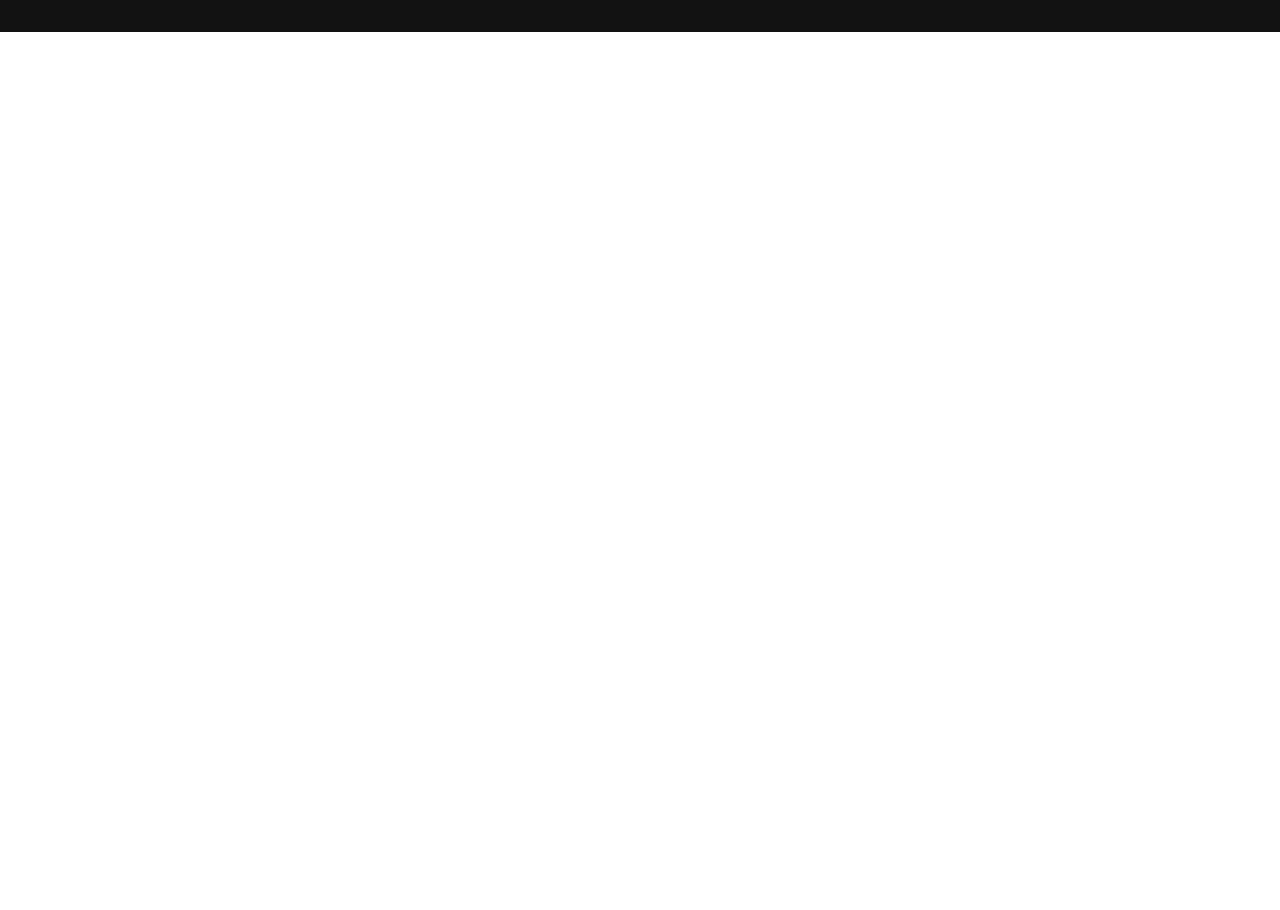
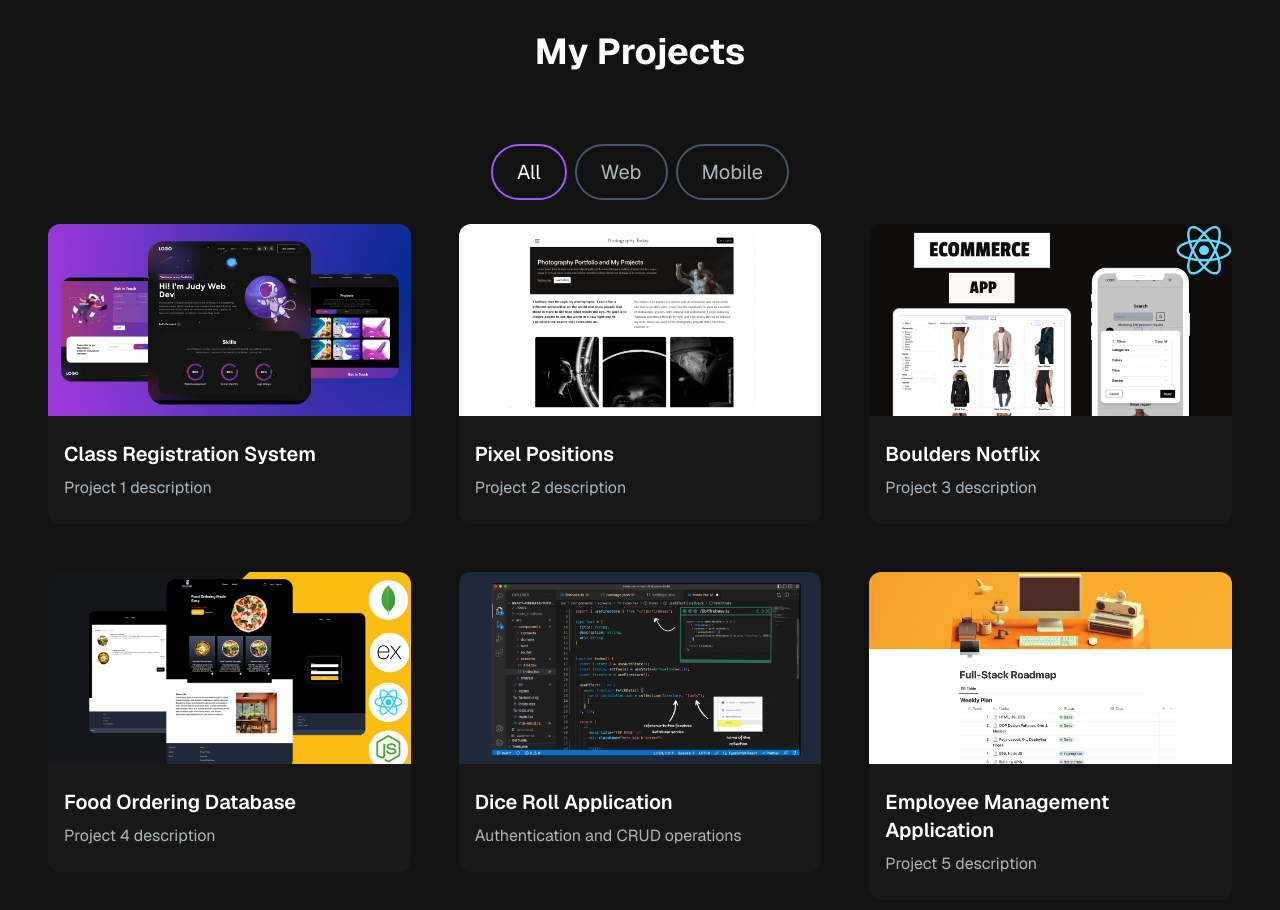
Before and after one commit to karlasanc/karlasanchez.us, a Next.js app in the folder portfolio-website/: page / in a window 1280 px wide. Shown: the part 1120-2030 px from the top of the page. Before the commit the page ends 1152 px from the top, so only its background shows below. Built offline with nearby package versions, Linux system fonts and the light colour scheme.

Commit message:
Created Projects Section, Card, and Tag components

```diff
--- /dev/null
+++ b/portfolio-website/src/app/components/ProjectCard.jsx
@@ -0,0 +1,40 @@
+import React from "react";
+import { CodeBracketIcon, EyeIcon } from "@heroicons/react/24/outline";
+import Link from "next/link";
+
+const ProjectCard = ({ imgUrl, title, description, gitUrl, previewUrl }) => {
+  return (
+    <div>
+      <div
+        className="h-48 md:h-70 rounded-t-xl relative group"
+        alt={title}
+        style={{ background: `url(${imgUrl})`, backgroundSize: "cover" }}
+      >
+        {/* image overlay when hovering over image */}
+        <div className="overlay absolute top-0 left-0 w-full h-full bg-[#181818] bg-opacity-0 hidden group-hover:flex group-hover:bg-opacity-80 translate-all duration-500 items-center justify-center">
+          {/* Bracket Icon Link for Github Repo */}
+          <Link
+            href={gitUrl}
+            className="h-14 w-14 mr-2 border-2 relative rounded-full border-[#ADB7BE] hover:border-white group/link"
+          >
+            <CodeBracketIcon className="h-10 w-10 text-[#ADB7BE] absolute top-1/2 left-1/2 transform -translate-x-1/2 -translate-y-1/2 cursor-pointer group-hover/link:hover:text-white" />
+          </Link>
+
+          {/* Eye Icon Link for Demo */}
+          <Link
+            href={previewUrl}
+            className="h-14 w-14 border-2 relative rounded-full border-[#ADB7BE] hover:border-white group/link"
+          >
+            <EyeIcon className="h-10 w-10 text-[#ADB7BE] absolute top-1/2 left-1/2 transform -translate-x-1/2 -translate-y-1/2 cursor-pointer group-hover/link:hover:text-white" />
+          </Link>
+        </div>
+      </div>
+      <div className="text-white rounded-b-xl bg-[#181818] py-6 px-4">
+        <h5 className="text-xl font-semibold mb-2">{title}</h5>
+        <p className="text-[#ADB7BE]">{description}</p>
+      </div>
+    </div>
+  );
+};
+
+export default ProjectCard;
--- /dev/null
+++ b/portfolio-website/src/app/components/ProjectTag.jsx
@@ -0,0 +1,19 @@
+import React from "react";
+
+const ProjectTag = ({ name, onClick, isSelected }) => {
+  // styles buttons based on condition = selected
+  const buttonStyles = isSelected
+    ? "text-white border-purple-500"
+    : "text-[#ADB7BE] border-slate-600 hover:border-white";
+
+  return (
+    <button
+      onClick={() => onClick(name)}
+      className={`${buttonStyles} rounded-full border-2 px-6 py-3 text-xl cursor-pointer`}
+    >
+      {name}
+    </button>
+  );
+};
+
+export default ProjectTag;
--- /dev/null
+++ b/portfolio-website/src/app/components/ProjectsSection.jsx
@@ -0,0 +1,105 @@
+"use client";
+import React, { useState } from "react";
+import ProjectCard from "./ProjectCard";
+import ProjectTag from "./ProjectTag";
+
+// project raw data
+const projectsData = [
+  {
+    id: 1,
+    title: "Class Registration System",
+    description: "Project 1 description",
+    image: "/images/projects/1.png",
+    tag: ["All", "Web"],
+    gitUrl: "/",
+    previewUrl: "/",
+  },
+  {
+    id: 2,
+    title: "Pixel Positions",
+    description: "Project 2 description",
+    image: "/images/projects/2.png",
+    tag: ["All", "Web"],
+    gitUrl: "/",
+    previewUrl: "/",
+  },
+  {
+    id: 3,
+    title: "Boulders Notflix",
+    description: "Project 3 description",
+    image: "/images/projects/3.png",
+    tag: ["All", "Web"],
+    gitUrl: "/",
+    previewUrl: "/",
+  },
+  {
+    id: 4,
+    title: "Food Ordering Database",
+    description: "Project 4 description",
+    image: "/images/projects/4.png",
+    tag: ["All", "Mobile"],
+    gitUrl: "/",
+    previewUrl: "/",
+  },
+  {
+    id: 5,
+    title: "Dice Roll Application",
+    description: "Authentication and CRUD operations",
+    image: "/images/projects/5.png",
+    tag: ["All", "Web"],
+    gitUrl: "/",
+    previewUrl: "/",
+  },
+  {
+    id: 6,
+    title: "Employee Management Application",
+    description: "Project 5 description",
+    image: "/images/projects/6.png",
+    tag: ["All", "Web"],
+    gitUrl: "/",
+    previewUrl: "/",
+  },
+];
+
+const ProjectsSection = () => {
+  // track state of tag selected
+  const [tag, setTag] = useState("All");
+
+  // handle tag change in UI
+  const handleTagChange = (newTag) => {
+    setTag(newTag);
+  };
+
+  // handle tag filtration
+  const filteredProjects = projectsData.filter((project) => project.tag.includes(tag));
+
+  return (
+    <>
+      <h2 className="text-center text-4xl font-bold text-white mt-4 mb-8 md:mb-12">My Projects</h2>
+
+      {/* tag filtering options */}
+      <div className="text-white flex flex-row justify-center items-center gap-2 py-6">
+        <ProjectTag onClick={handleTagChange} name="All" isSelected={tag === "All"} />
+        <ProjectTag onClick={handleTagChange} name="Web" isSelected={tag === "Web"} />
+        <ProjectTag onClick={handleTagChange} name="Mobile" isSelected={tag === "Mobile"} />
+      </div>
+
+      {/* project card setup */}
+      <div className="grid md:grid-cols-3 gap-8 md:gap-12">
+        {filteredProjects.map((project) => (
+          <ProjectCard
+            key={project.id}
+            title={project.title}
+            description={project.description}
+            imgUrl={project.image}
+            tags={project}
+            gitUrl={project.gitUrl}
+            previewUrl={project.previewUrl}
+          />
+        ))}
+      </div>
+    </>
+  );
+};
+
+export default ProjectsSection;
--- a/portfolio-website/src/app/page.js
+++ b/portfolio-website/src/app/page.js
@@ -1,6 +1,7 @@
 import HeroSection from "./components/HeroSection";
 import Navbar from "./components/Navbar";
 import AboutSection from "./components/AboutSection";
+import ProjectsSection from "./components/ProjectsSection";
 
 export default function Home() {
   return (
@@ -9,6 +10,7 @@
       <div className="container mt-24 mx-auto px-12 py-4">
         <HeroSection />
         <AboutSection />
+        <ProjectsSection />
       </div>
     </main>
   );
```
